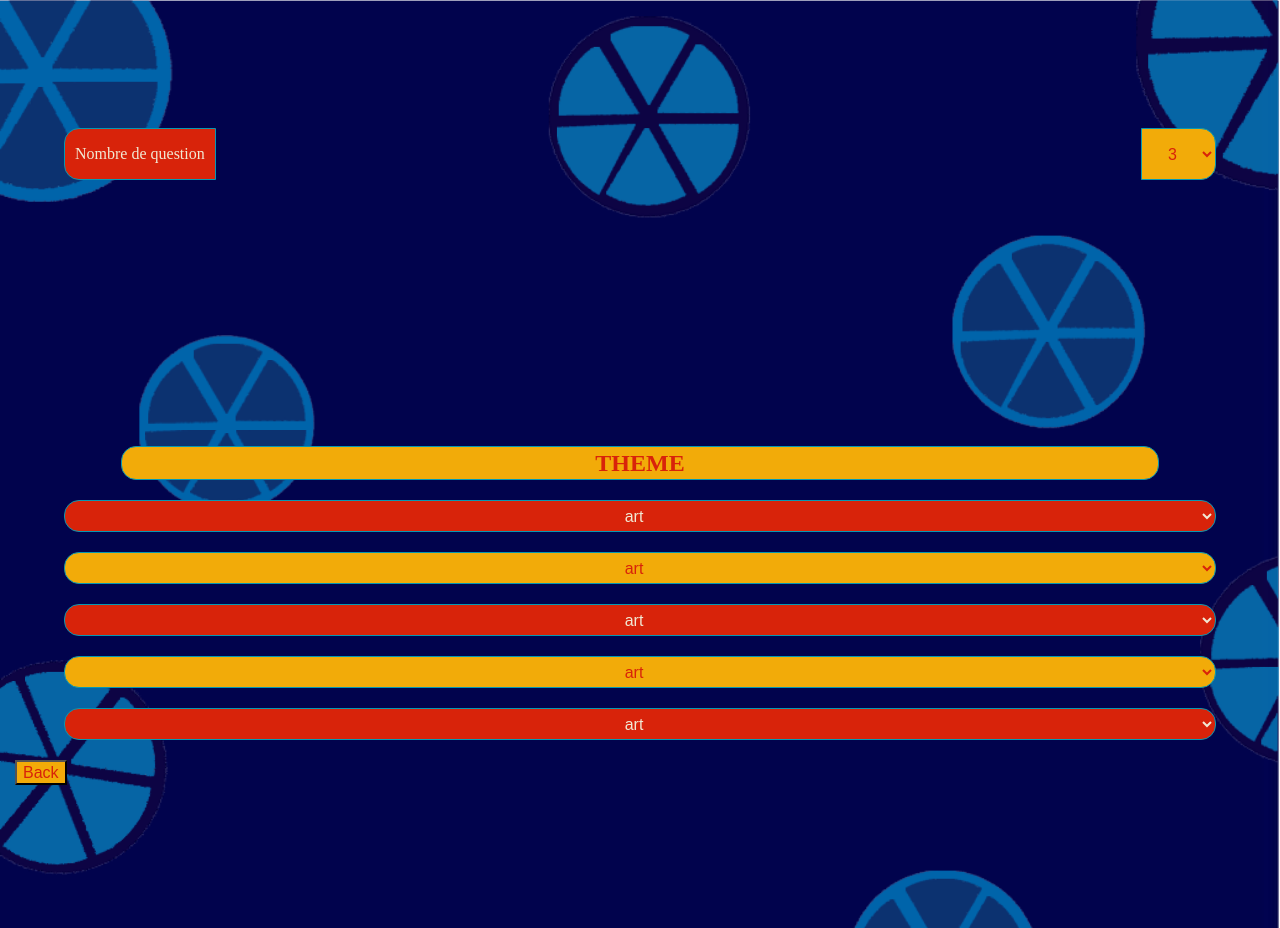
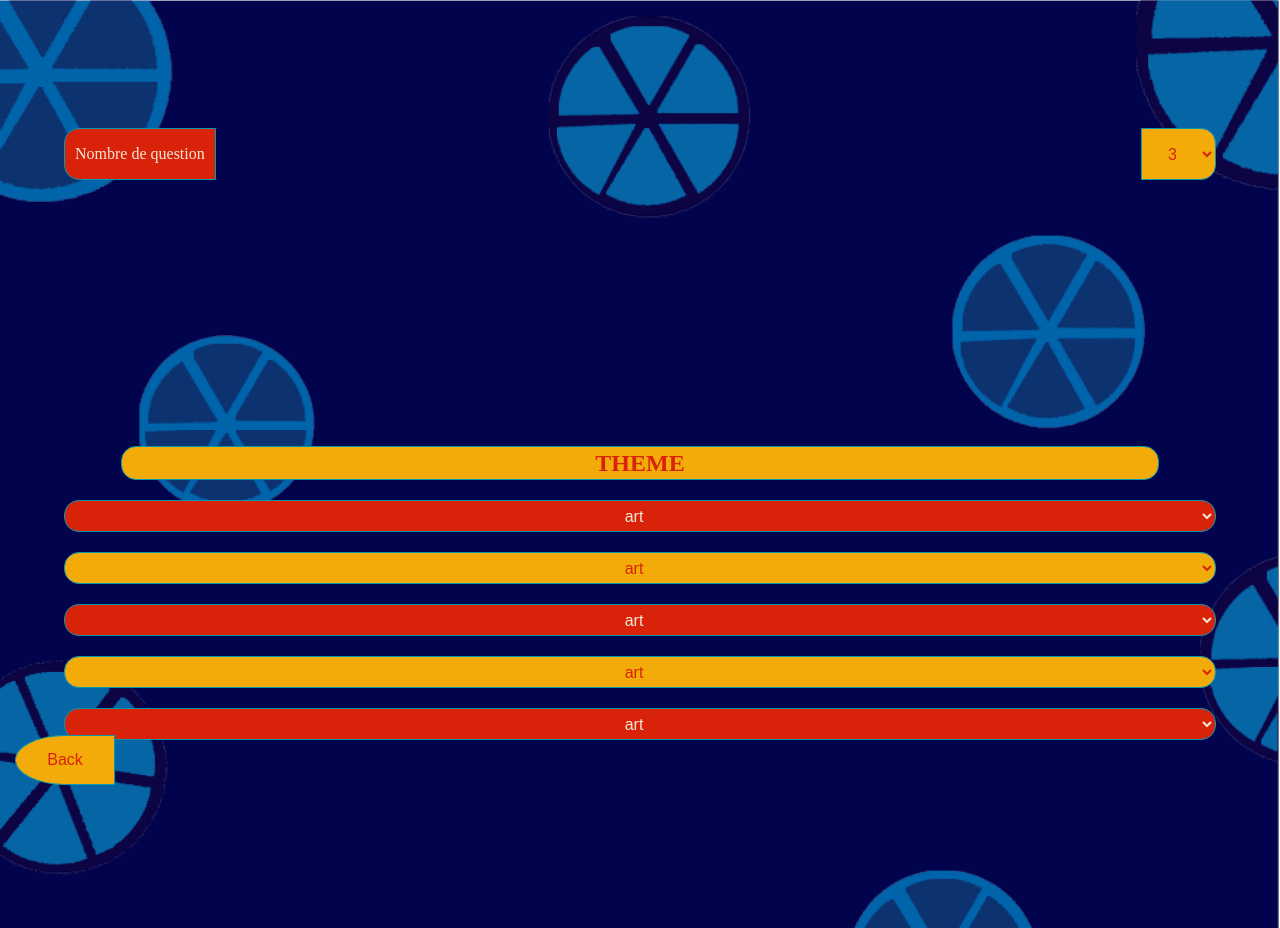
Before and after one commit to rickaed/rickTwisterBrain, an Angular app: page / in a window 1280 px wide. Built offline with nearby package versions, Linux system fonts and the light colour scheme.

Commit message:
param template over

```diff
--- a/src/app/parameter/parameter.component.css
+++ b/src/app/parameter/parameter.component.css
@@ -102,9 +102,13 @@ div {
     position: absolute;
     bottom: 15px;
     left: 15px;
-    }
-input{
+}
+
+input {
     background-color: var(--colorJaune);
-height: 25px;
-color: var(--colorOrange);
+    height: 50px;
+    width: 100px;
+    color: var(--colorOrange);
+    border: solid 1px var(--colorBleu);
+    border-radius: 50% 0 0 50%;
 }
```
